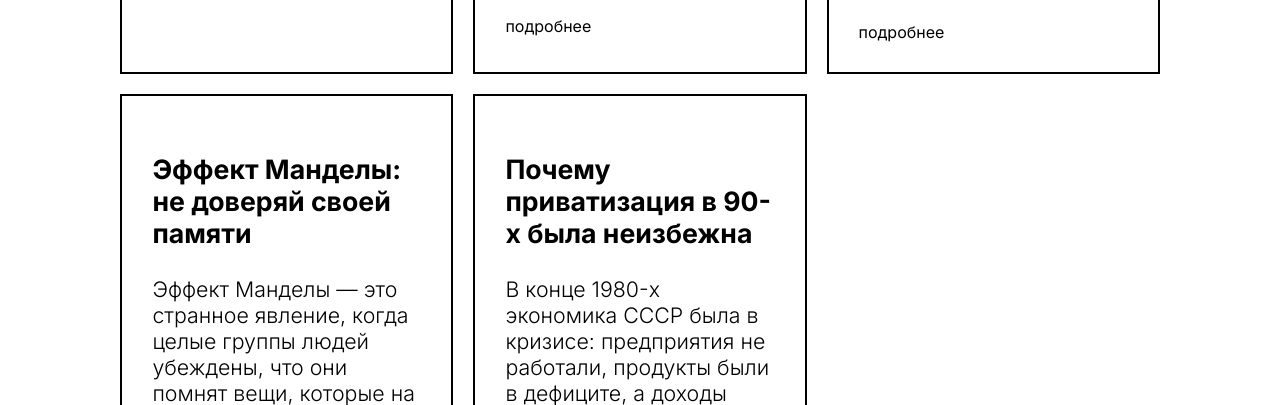
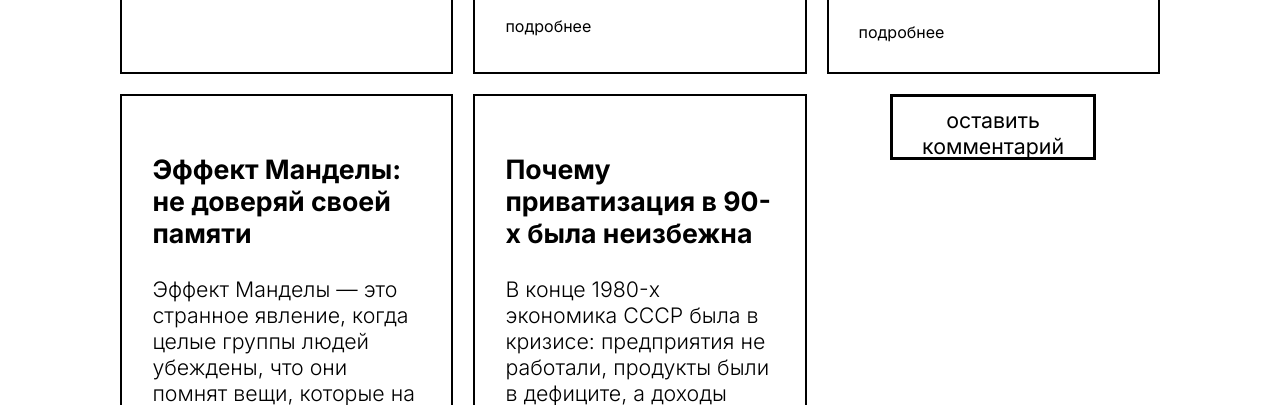
Before and after one commit to mari-sanina/django-3.0, a Django app: page /catalog/ in a window 1280 px wide. Shown: the part 934-1339 px from the top of the page. Run offline with Django 5.2, Linux system fonts and the light colour scheme; data comes from the database, SQL or seed files in the repository.

```diff
--- a/myblog/static/css/style.css
+++ b/myblog/static/css/style.css
@@ -52,6 +52,18 @@ img{
     margin: 0 auto;
     padding: 10px 10px;
     display: block;
+    width: 180px;
+    font-size: 16pt;
+    color: white;
+    text-align: center;
+    border: 3px solid black;
+    cursor: pointer;
+}
+.but-comment{
+    margin: 0 auto;
+    padding: 10px 10px;
+    display: block;
+    height: 40px;
     width: 180px;
     font-size: 16pt;
     color: white;
--- a/myblog/templates/catalog.html
+++ b/myblog/templates/catalog.html
@@ -12,6 +12,6 @@
         <a href="/post">подробнее</a>
     </div>
 {% endfor %}
-
+    <div class="but-comment"><a href="comment/">оставить комментарий</a></div>
 </div>
 {% endblock %}
```
